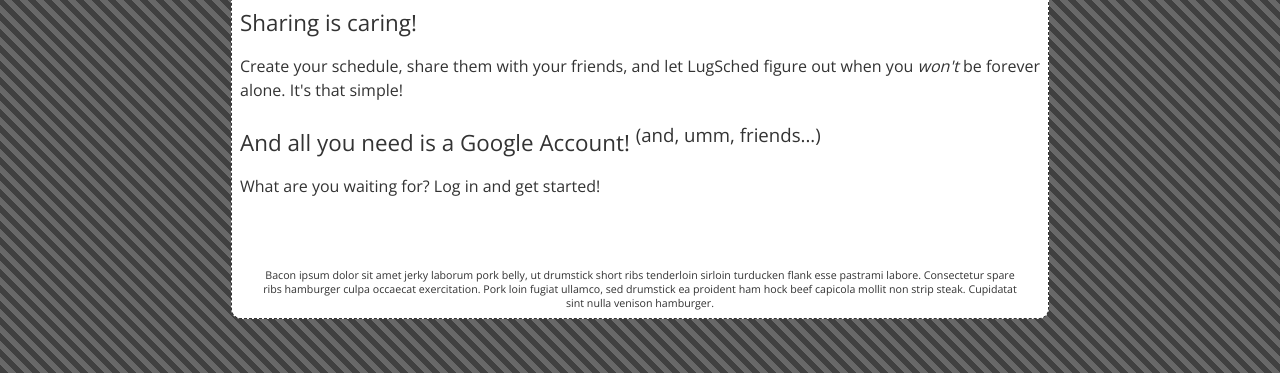
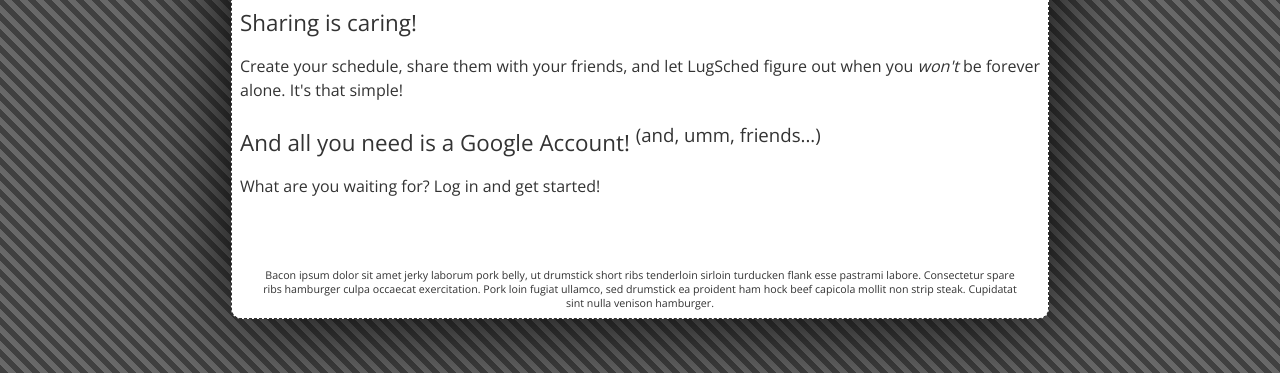
Before and after one commit to pcalulo/lugsched, a Django app: template templates/appbase/home.html in a window 1280 px wide. Shown: the part 427-800 px from the top of the page. Run offline with Django 3.2, Linux system fonts and the light colour scheme; the template is opened without the code that fills it, so the values that code supplies are empty.

Commit message:
Added shadow effect to page
 - ...yes, this needs to be redesigned later

```diff
--- a/static/css/styles.css
+++ b/static/css/styles.css
@@ -88,6 +88,7 @@ div.page {
     border-style: dashed;
     border-width: 1px;
     border-radius: 10px;
+    box-shadow: 0px 0px 90px 0px #000;
     padding: 8px;
 }
 
```
